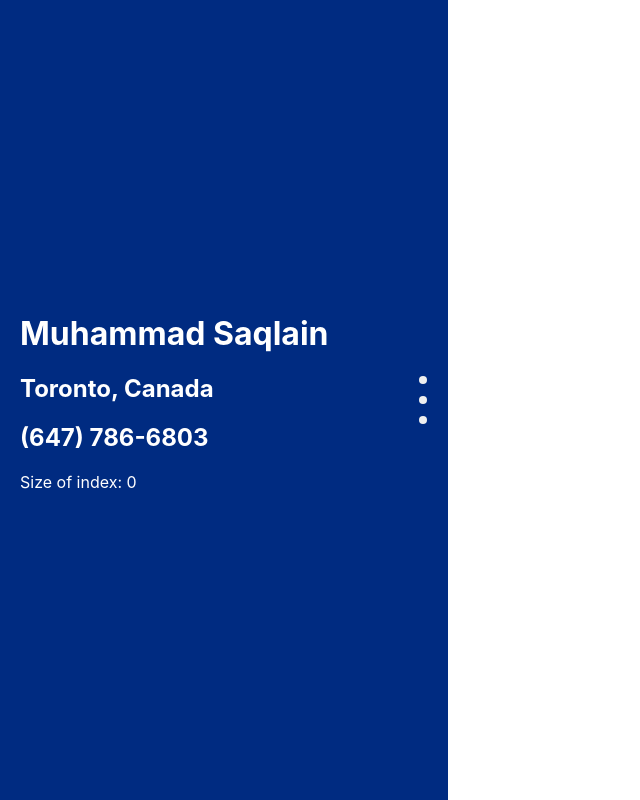
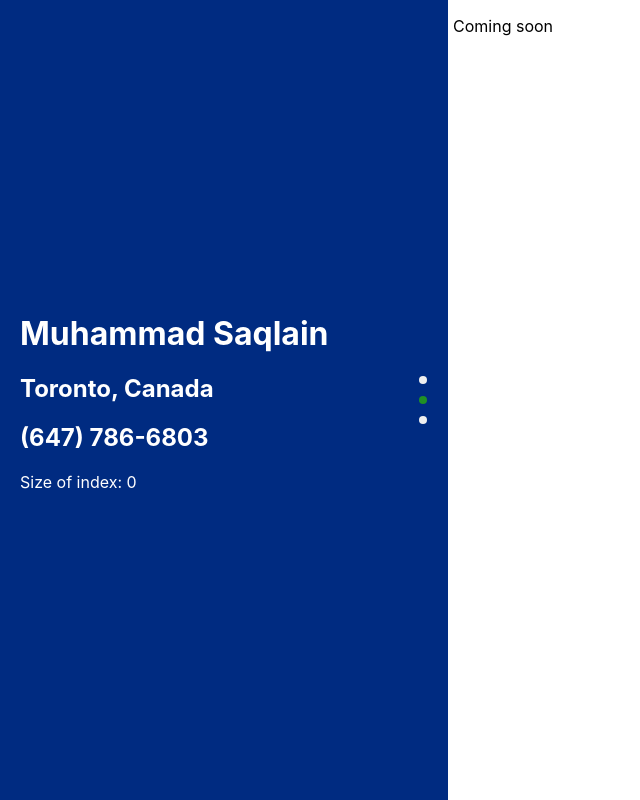
Before and after one commit to muhammadsqln/saqlain.pro, a React (Create React App) app: page / in a window 1280 px wide. Shown: the whole page, without its empty margins (0-640 px from the left). Built offline with nearby package versions, Linux system fonts and the light colour scheme.

Commit message:
Added dummy detail pane

```diff
--- a/src/App.css
+++ b/src/App.css
@@ -5,7 +5,6 @@
 .App {
   display: flex;
   flex-direction: row;
-  overflow: hidden;
 }
 
 .cover {
@@ -16,6 +15,7 @@
   align-items: center;
   color: white;
   height: 100vh;
+  position: fixed;
   transition: transform 0.2s ease-in;
 }
 
@@ -45,19 +45,34 @@
   background-color: #209125;
 }
 
-@media (max-width: 800px) {
+.navArea .current {
+  background-color: #209125;
+  cursor: default;
+}
+
+.navArea .current:hover {
+  cursor: default;
+}
+
+@media (max-width: 900px) {
   .cover {
     transform: translateX(-350px);
   }
   .cover:hover {
     transform: translateX(0);
-    transition: all 0.1s ease-in;
+    transition: transform 0.1s ease-in;
   }
 }
 
-@media (max-width: 500px) {
-  .cover:hover {
-    transform: translateX(-350px);
+.detailPane {
+  margin-left: clamp(400px, 35vw, 500px);
+  padding: 0 5px;
+  transition: margin 0.2s ease-in;
+}
+
+@media (max-width: 900px) {
+  .detailPane {
+    margin-left: 50px;
   }
 }
 
--- a/src/App.js
+++ b/src/App.js
@@ -17,7 +17,7 @@ function App() {
   }
 
   return (
-    <div id="App">
+    <div className="App">
       <CoverIndex numPages={numPages} curPage={curPage} />
       <DetailPane changeNumPage={changeNumPages} changeCurPage={changeCurPage} curPage={curPage}/>
     </div>
--- a/src/components/CoverIndex.js
+++ b/src/components/CoverIndex.js
@@ -1,4 +1,4 @@
-import React, { useEffect } from 'react';
+import React, { useLayoutEffect } from 'react';
 import '../App.css';
 
 function CoverIndex(props) {
@@ -6,16 +6,18 @@ function CoverIndex(props) {
   let navIndex = [];
   let navIndex2 = [
     <button></button>,
-    <button></button>,
+    <button className = 'current'></button>,
     <button></button>
   ]
 
-  useEffect(() => {
+  useLayoutEffect(() => {
     for (let i=0; i<props.numPages; i++) {
       if (i === props.curPage) {
-        navIndex[i] = <button></button>
+        navIndex[i] = <button className='current' key={i}></button>;
       }
-      else navIndex[i] = <button></button>
+      else {
+        navIndex[i] = <button key={i}></button>;
+      }
     }
   },[navIndex, props])
 
@@ -28,10 +30,11 @@ function CoverIndex(props) {
         <p>Size of index: {navIndex.length}</p>
       </div>
       <div className = 'navArea'>
-        {navIndex2.map(eachNav => (
-          eachNav
+        {navIndex2.map(eachIndex => (
+          eachIndex
         ))}
       </div>
+      {console.log(navIndex)}
     </div>
   )
 }
--- a/src/components/DetailPane.js
+++ b/src/components/DetailPane.js
@@ -3,11 +3,11 @@ import '../App.css';
 
 function DetailPane(props) {
 
-    return (
-        <div className = 'detailPane'>
-
-        </div>
-    )
+  return (
+    <div className = 'detailPane'>
+      <p>Coming soon</p>
+    </div>
+  )
 }
 
 export default DetailPane;
```
